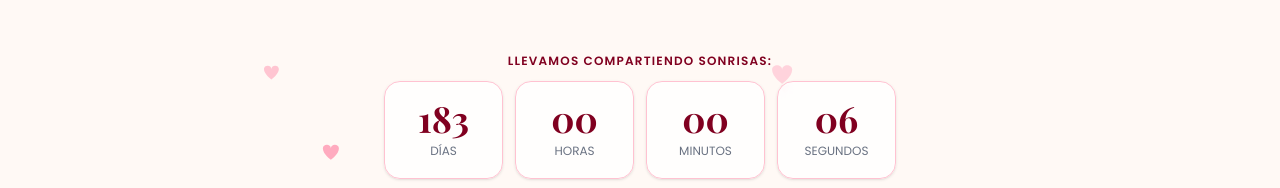
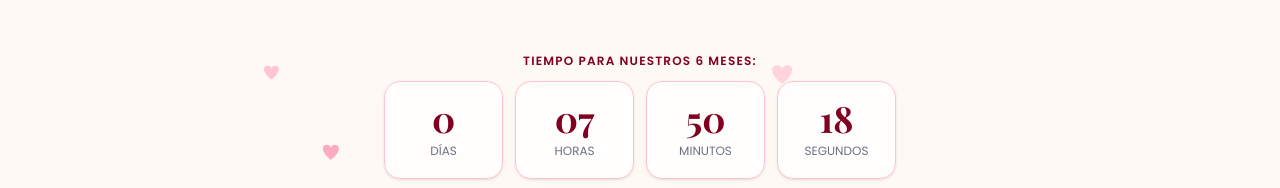
Before and after one commit to s-barrios-b/Detalle, a Next.js app: page / in a window 1280 px wide. Shown: the part 479-667 px from the top of the page. Built offline with nearby package versions, Linux system fonts and the light colour scheme.

Commit message:
ajusté contador

```diff
--- a/app/page.tsx
+++ b/app/page.tsx
@@ -22,7 +22,7 @@ export default function Home() {
         initial={{ opacity: 0, y: 30 }}
         animate={{ opacity: 1, y: 0 }}
         transition={{ duration: 1 }}
-        className="flex flex-col justify-center items-center text-center px-4 relative pt-32 pb-16 z-10"
+        className="flex flex-col justify-center items-center text-center px-4 relative pt-32 pb-8 z-10"
       >
         <div className="max-w-3xl mx-auto space-y-6">
           <motion.span
@@ -51,7 +51,7 @@ export default function Home() {
             className="pt-6"
           >
             <p className="text-xs uppercase tracking-widest text-romantic-wine font-semibold mb-3">
-              Llevamos Compartiendo Sonrisas:
+              Tiempo para nuestros 6 meses:
             </p>
             <Countdown />
           </motion.div>
@@ -77,7 +77,7 @@ export default function Home() {
         whileInView={{ opacity: 1, y: 0 }}
         viewport={{ once: true, margin: "-100px" }}
         transition={{ duration: 0.8 }}
-        className="py-20 px-4 max-w-4xl mx-auto text-center z-10 relative"
+        className="py-8 px-4 max-w-4xl mx-auto text-center z-10 relative"
       >
         <LoveLetter />
       </motion.section>
--- a/components/Countdown.tsx
+++ b/components/Countdown.tsx
@@ -11,13 +11,18 @@ export function Countdown() {
   });
 
   useEffect(() => {
-    // Setting anniversary date 6 months ago (approximate default date, easy to customize)
-    const startDate = new Date();
-    startDate.setMonth(startDate.getMonth() - 6);
+    // La meta: Mañana a las 00:00 (10 de octubre de 2026 a las 12:00 AM hora local)
+    const targetDate = new Date("2026-10-10T00:00:00-05:00");
 
     const timer = setInterval(() => {
       const now = new Date();
-      const diff = now.getTime() - startDate.getTime();
+      const diff = targetDate.getTime() - now.getTime();
+
+      if (diff <= 0) {
+        setTimeLeft({ days: 0, hours: "00", minutes: "00", seconds: "00" });
+        clearInterval(timer);
+        return;
+      }
 
       const days = Math.floor(diff / (1000 * 60 * 60 * 24));
       const hours = Math.floor((diff / (1000 * 60 * 60)) % 24);
```
